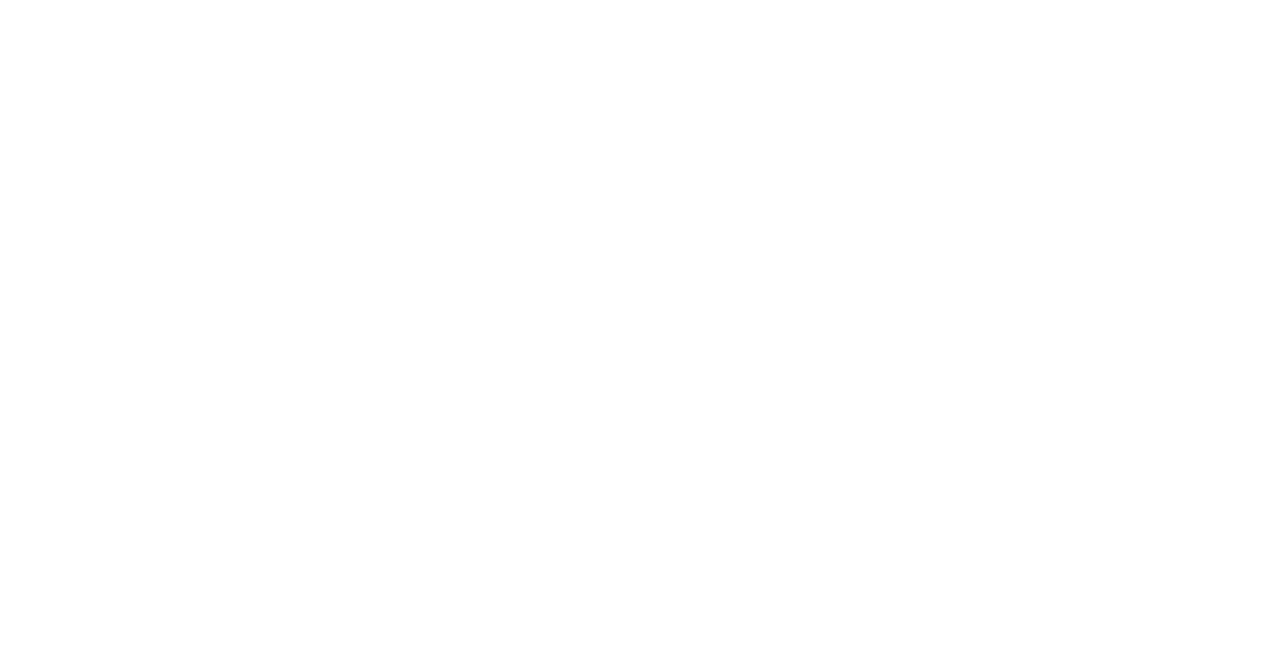
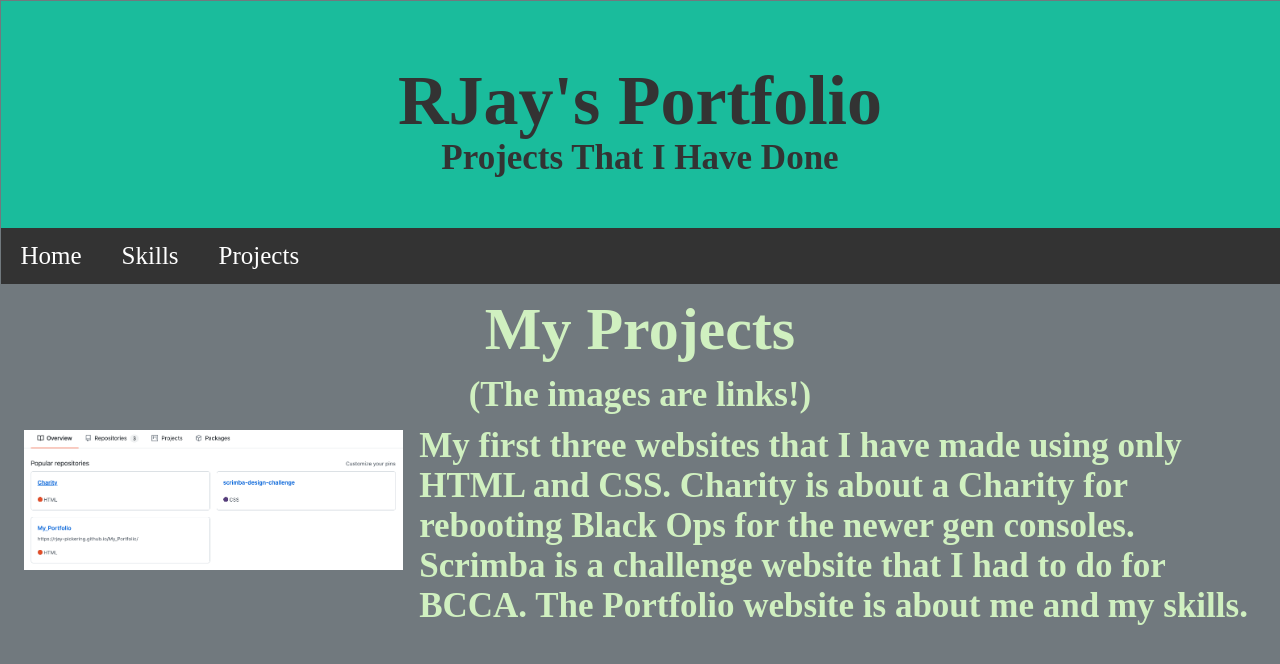
Before and after one commit to RJay-Pickering/My_Portfolio, a plain HTML site: page projects.html in a window 1280 px wide. Drawn offline with Linux system fonts and the light colour scheme.

Commit message:
projects

```diff
--- a/portfolio.css
+++ b/portfolio.css
@@ -27,6 +27,16 @@ body {
   margin: 0px;
 }
 
+.nav-header {
+  text-align: center;
+  font-weight: bold;
+  font-family: "Times New Roman", Times, serif;
+  font-size: 60px;
+  color: #d0f0c0;
+  margin: 0px;
+  padding-top: 0.3em;
+}
+
 .para_head {
   font-weight: bold;
   font-family: "Times New Roman", Times, serif;
@@ -42,7 +52,7 @@ body {
   font-family: "Times New Roman", Times, serif;
   font-size: 36px;
   color: #d0f0c0;
-  padding: 1em;
+  padding: 0.5em;
   margin: -17px;
   padding-left: 10em;
 }
@@ -52,9 +62,29 @@ body {
   font-family: "Times New Roman", Times, serif;
   font-size: 35px;
   color: #d0f0c0;
-  padding: 1em;
+  padding: 0.5em;
   margin: -17px;
   padding-left: 10em;
+  text-align: center;
+}
+
+.para-projects {
+  font-weight: bold;
+  font-family: "Times New Roman", Times, serif;
+  font-size: 35px;
+  color: #d0f0c0;
+  padding: 0.8em;
+  margin: -17px;
+  padding-left: 10em;
+}
+
+.nav-para {
+  font-weight: bold;
+  font-family: "Times New Roman", Times, serif;
+  font-size: 35px;
+  color: #d0f0c0;
+  padding-top: 0.8em;
+  margin: -17px;
   text-align: center;
 }
 
@@ -100,6 +130,7 @@ body {
   font-size: 60px;
   color: #d0f0c0;
   margin: 0px;
+  padding-top: 0.5em;
 }
 
 .linkedin {
--- a/projects.html
+++ b/projects.html
@@ -0,0 +1,37 @@
+<!DOCTYPE html>
+<html>
+  <head>
+    <meta charset="utf-8" />
+    <meta name="viewport" content="width=device-width" />
+    <title>RJays Projects</title>
+    <link href="portfolio.css" rel="stylesheet" type="text/css" />
+    <link
+      href="https://fonts.googleapis.com/css2?family=Source+Sans+Pro&family=Special+Elite&display=swap"
+      rel="stylesheet"
+    />
+  </head>
+  <body>
+    <div class="container">
+      <h1 class="my_name">RJay's Portfolio</h1>
+      <p class="para_head">Projects That I Have Done</p>
+    </div>
+    <div class="navbar">
+      <a href="index.html">Home</a>
+      <a href="skills.html">Skills</a>
+      <a href="projects.html">Projects</a>
+    </div>
+    <h2 class="nav-header">My Projects</h2>
+    <p class="nav-para">(The images are links!)</p>
+    <div>
+      <a href="https://github.com/RJay-Pickering"
+        ><img class="img-memory" src="images/Github-projects.png"
+      /></a>
+      <p class="para-projects">
+        My first three websites that I have made using only HTML and CSS.
+        Charity is about a Charity for rebooting Black Ops for the newer gen
+        consoles. Scrimba is a challenge website that I had to do for BCCA. The
+        Portfolio website is about me and my skills.
+      </p>
+    </div>
+  </body>
+</html>
```
Also changed, not shown: index.html (+2 -2 lines), skills.html (+1 -0 lines), images/Github-projects.png (added), images/my_senior_photo.jpeg (added), images/selfie.jpg (deleted), 1 other file.
